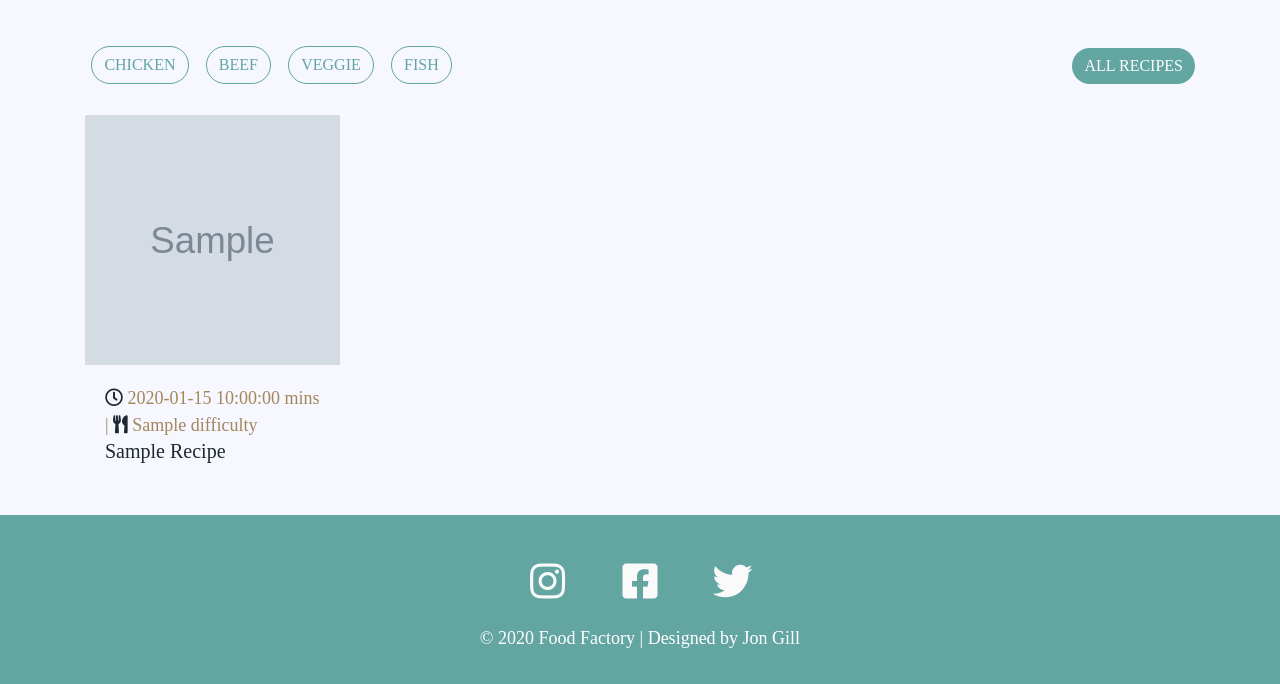
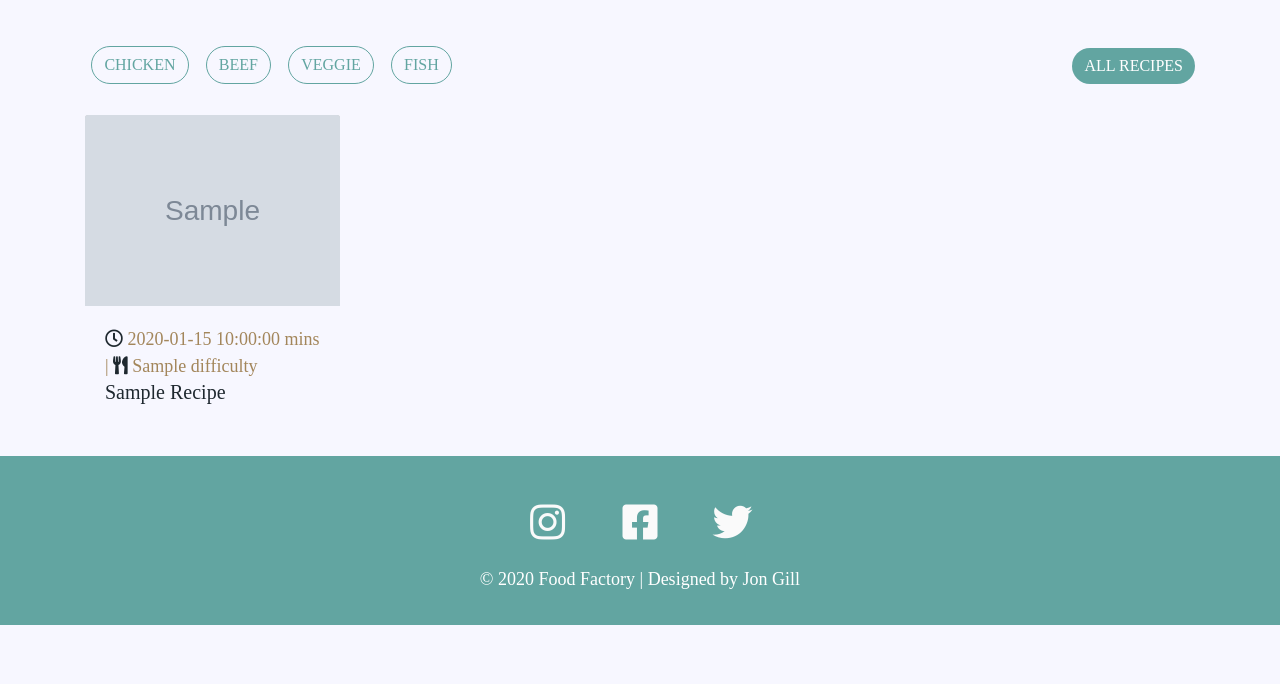
Before and after one commit to jpg6453/food-factory, a Flask app: page /get_recipes in a window 1280 px wide. Shown: the part 219-903 px from the top of the page. After the commit the page ends 844 px from the top, so only its background shows below. Run offline with Flask 2, Linux system fonts and the light colour scheme; grey boxes marked "Sample" are stand-in pictures; a database or web service that is not in the repository returns one stand-in record (values such as "Sample title"); some libraries are stand-ins or nearby versions; some web fonts are replaced.

Commit message:
set recipe-card-img height to auto

```diff
--- a/static/css/style.css
+++ b/static/css/style.css
@@ -209,7 +209,7 @@ nav {
 
 .recipe-card-img {
     background-color:#d0d0d0;
-    height:250px;
+    height:auto;
 }
 
 .recipe-icons {
```
